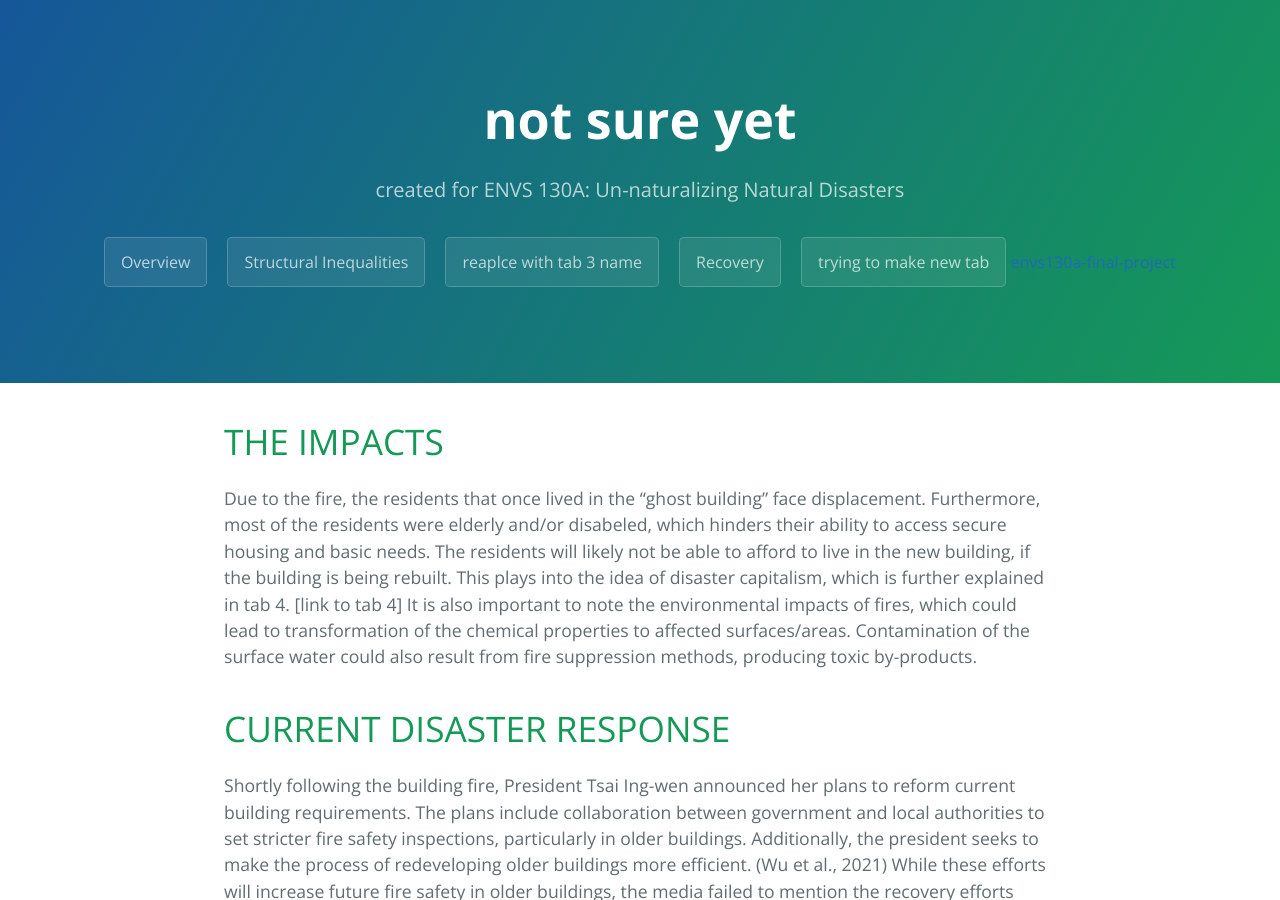
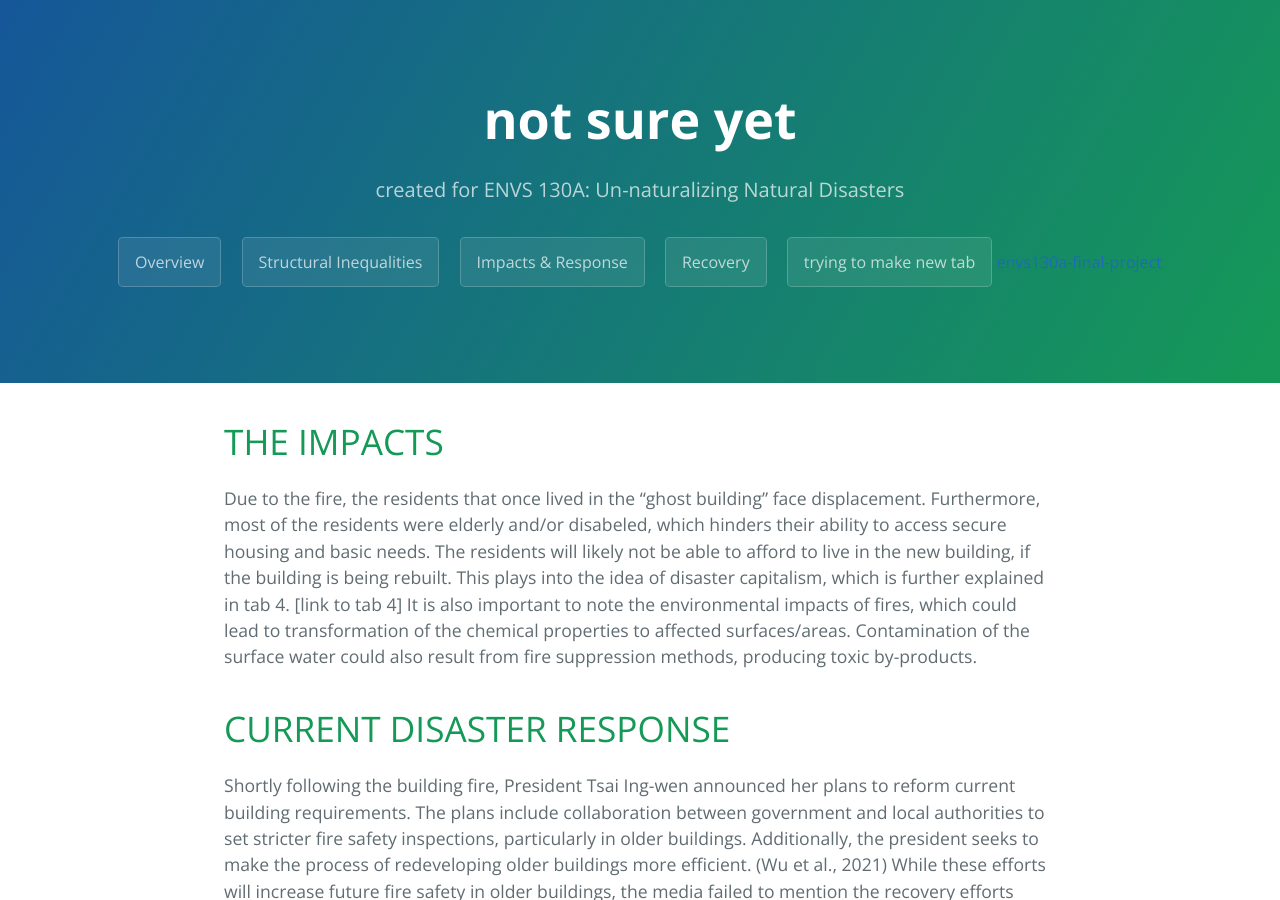
Before and after one commit to tifhsu88/envs130a-final-project, a Jekyll site: the page built from tab3.md, in a window 1280 px wide and 900 px high. Built offline with Jekyll 4.4.1, drawn with Linux system fonts in a browser that asks for light colours.

Commit message:
added title

```diff
--- a/tab3.md
+++ b/tab3.md
@@ -1,5 +1,5 @@
 ---
-title: reaplce with tab 3 name
+title: Impacts & Response
 layout: template
 filename: tab3
 ---
```
